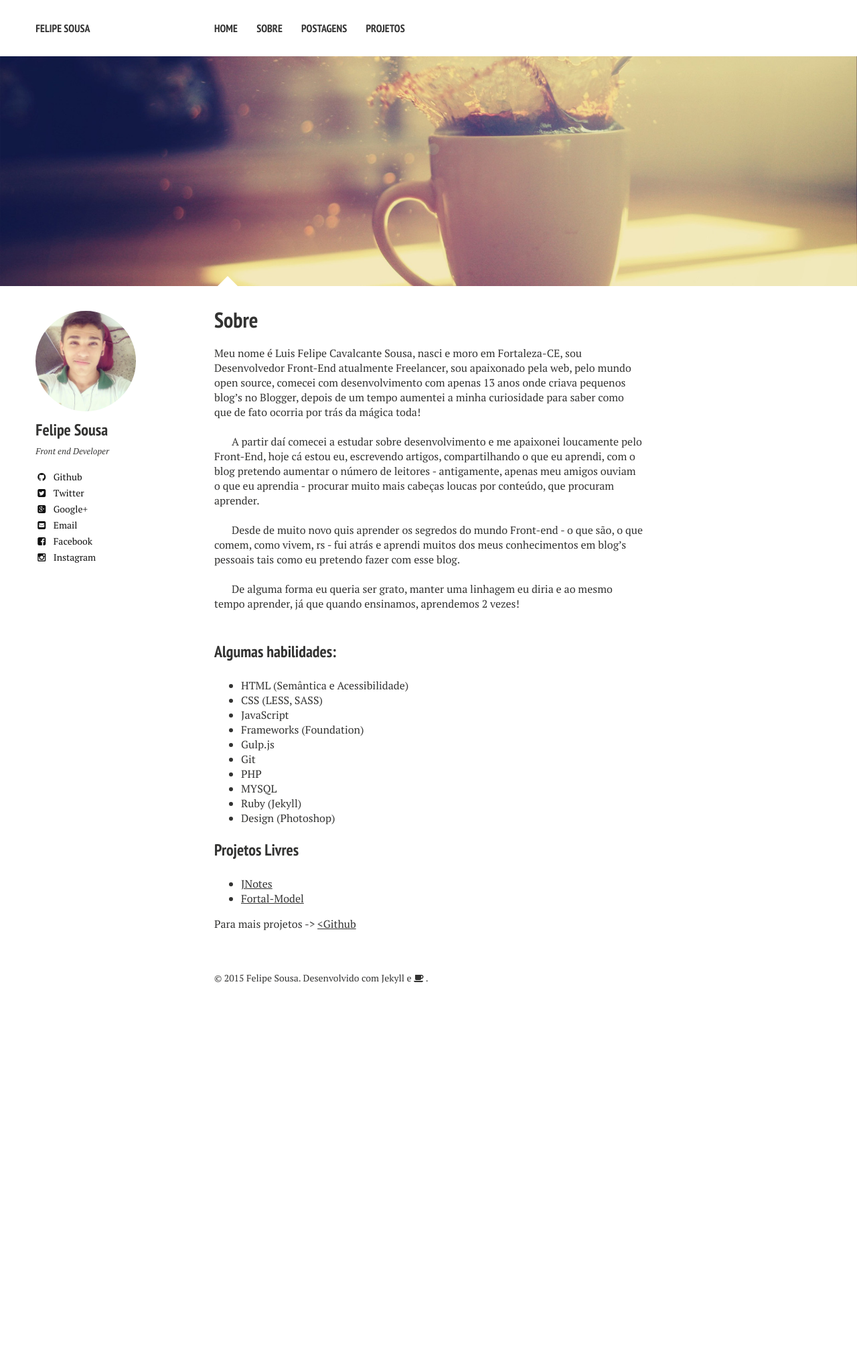
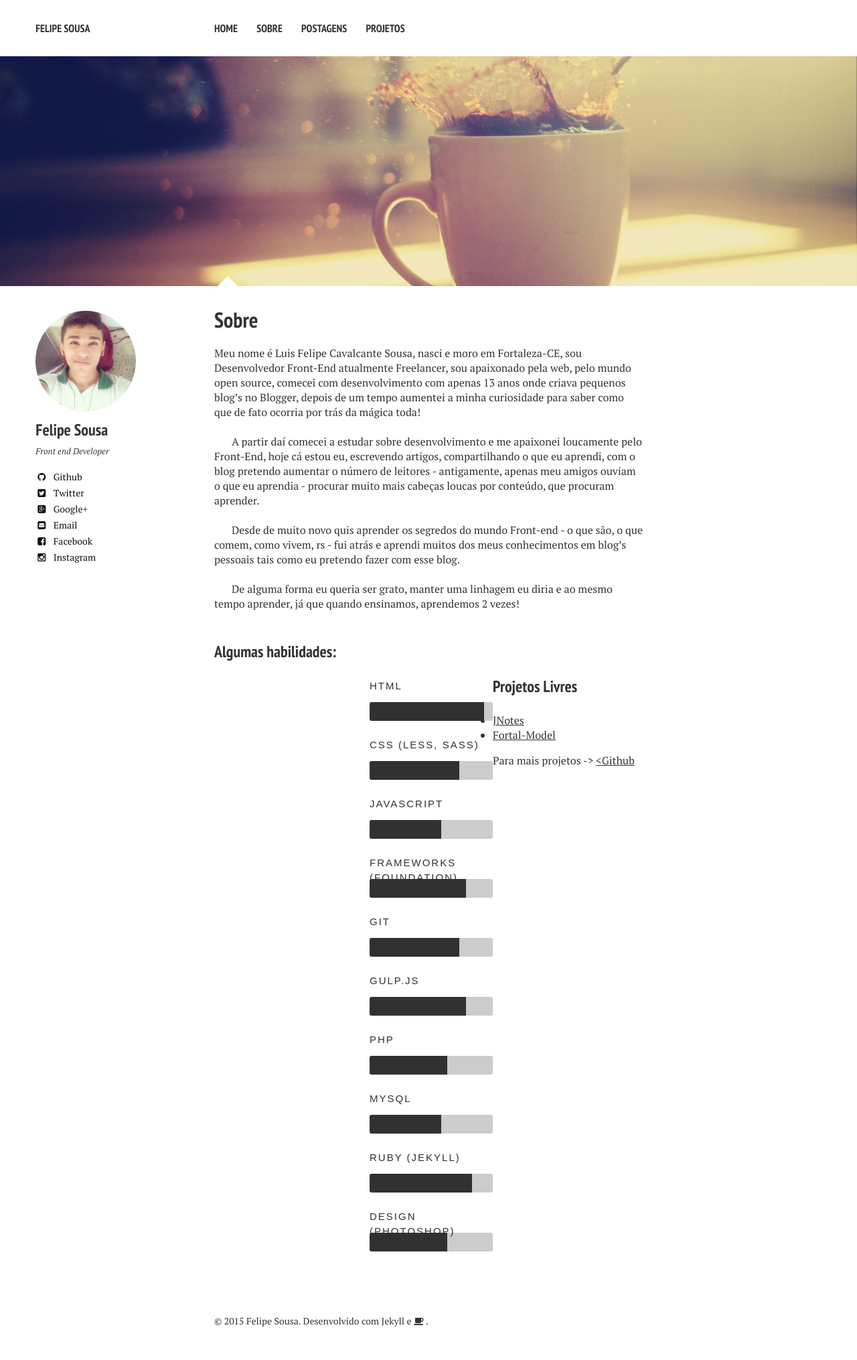
Before and after one commit to felipesousa/universal, a Jekyll site: the page built from sobre/index.md, in a window 1280 px wide. Shown: the whole page at 67% size. Built offline with Jekyll 4.4.1, drawn with Linux system fonts in a browser that asks for light colours; nearby versions of some CDN libraries; before the commit the page ends 1518 px from its top, so only the background shows below that.

Commit message:
adicionando barras de skills

```diff
--- a/_sass/typography.scss
+++ b/_sass/typography.scss
@@ -144,3 +144,49 @@ pre {
 	line-height: 1.5;
 	overflow-x: auto;
 }
+
+
+// Skills
+
+// -------------------------------------------------------
+
+.bars {
+  width: 35%;
+  float: left;
+  padding: 0;
+  margin-left: 30%;
+  text-align: left;
+}
+.bars .skills {
+    margin-top: 36px;
+   list-style: none;
+}
+.bars li {
+   position: relative;
+    margin-bottom: 60px;
+    background: #ccc;
+    height: 28px;
+    border-radius: 3px;
+}
+.bars li em {
+  font: 15px 'opensans-bold', sans-serif;
+   color: #313131;
+  text-transform: uppercase;
+   letter-spacing: 2px;
+  font-weight: normal;
+   position: relative;
+  top: -36px;
+}
+.bar-expand {
+   position: absolute;
+   left: 0;
+   top: 0;
+
+   margin: 0;
+   padding-right: 24px;
+    background: #313131;
+   display: inline-block;
+    height: 28px;
+   line-height: 42px;
+   border-radius: 3px 0 0 3px;
+}
--- a/sobre/index.md
+++ b/sobre/index.md
@@ -26,16 +26,20 @@ De alguma forma eu queria ser grato, manter uma linhagem eu diria e ao mesmo tem
 
 ### Algumas habilidades:
 
-* HTML (Semântica e Acessibilidade)
-* CSS (LESS, SASS)
-* JavaScript
-* Frameworks (Foundation)
-* Gulp.js
-* Git
-* PHP
-* MYSQL
-* Ruby (Jekyll)
-* Design (Photoshop)
+<div class="bars">
+    <ul class="skills">
+        <li><span style="width: 80%" class="bar-expand"></span><em>HTML </em></li>
+        <li><span style="width: 60%" class="bar-expand"></span><em>CSS (LESS, SASS)</em></li>
+        <li><span style="width: 45%" class="bar-expand"></span><em>JavaScript </em></li>
+        <li><span style="width: 65%" class="bar-expand"></span><em>Frameworks (Foundation)</em></li>
+        <li><span style="width: 60%" class="bar-expand"></span><em>Git </em></li>
+        <li><span style="width: 65%" class="bar-expand"></span><em>Gulp.js</em></li>
+        <li><span style="width: 50%" class="bar-expand"></span><em>PHP </em></li>
+        <li><span style="width: 45%" class="bar-expand"></span><em>MYSQL</em></li>
+        <li><span style="width: 70%" class="bar-expand"></span><em>Ruby (Jekyll)</em></li>
+        <li><span style="width: 50%" class="bar-expand"></span><em>Design (Photoshop)</em></li>
+    </ul>
+</div>
 
 ### Projetos Livres
 
```
